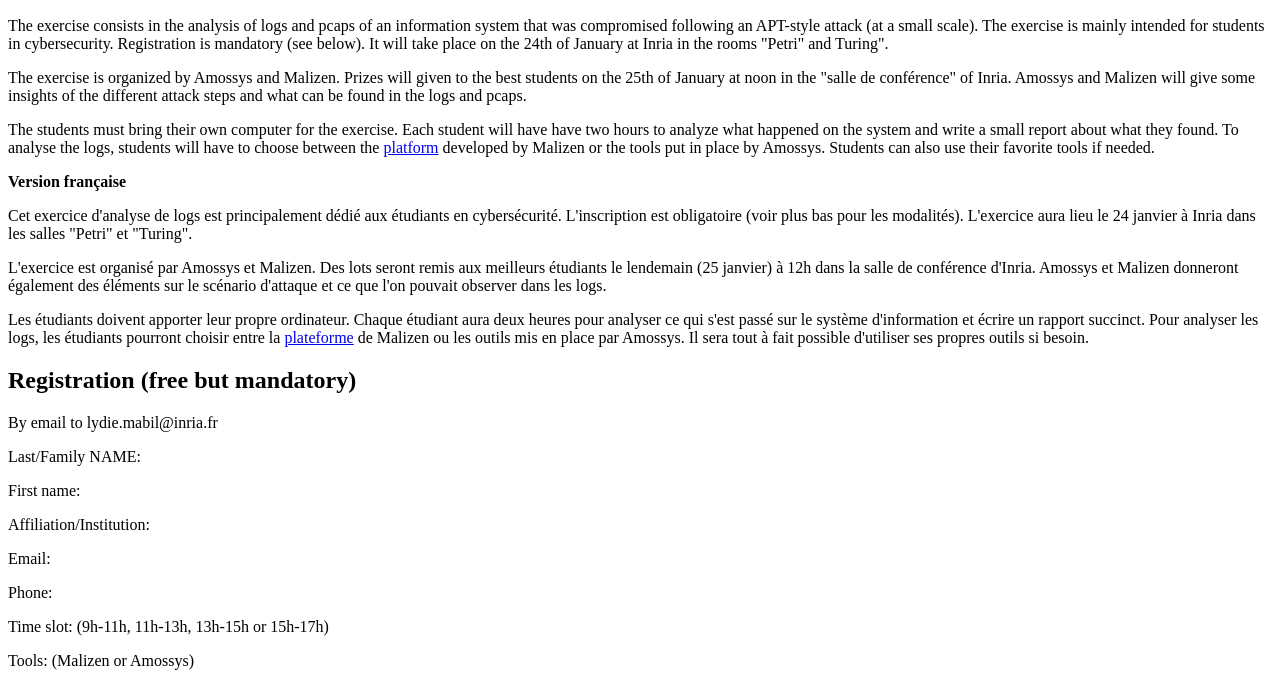
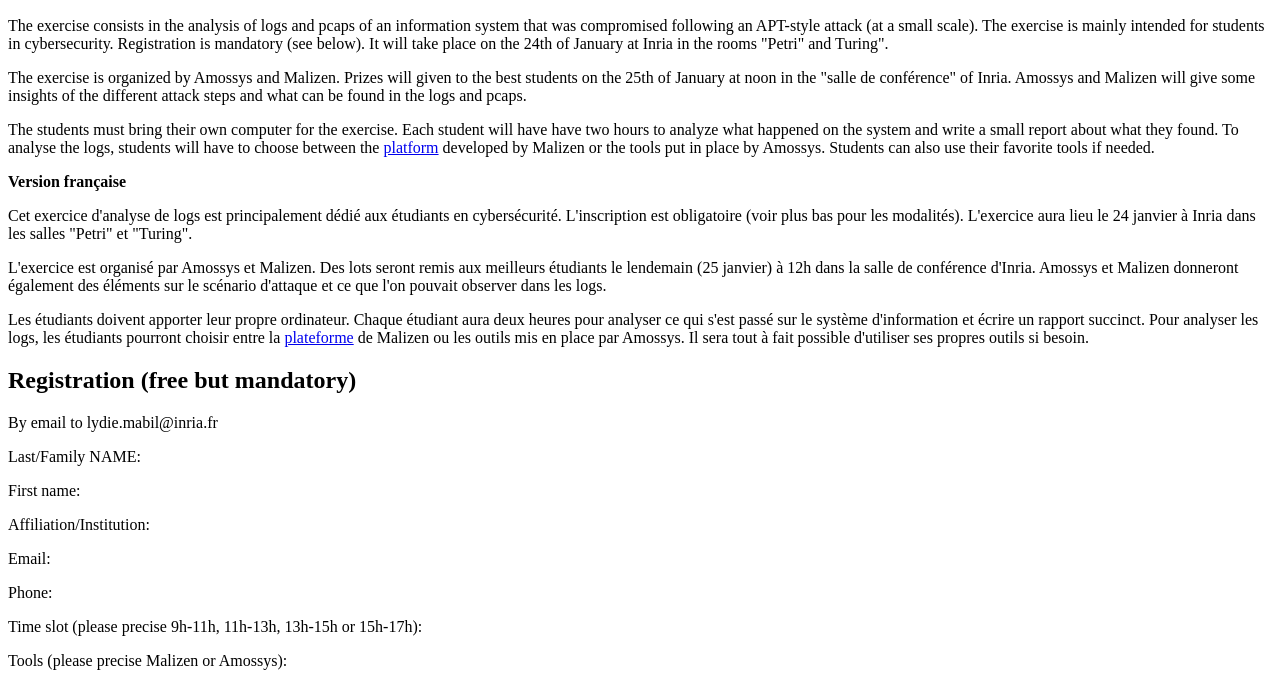
Before and after one commit to supsec-winter-workshop/supsec-winter-workshop, a plain HTML site: page exercise.html in a window 1280 px wide. Shown: the part 110-793 px from the top of the page. Drawn offline with Linux system fonts and the light colour scheme; a script that the page names is missing.

Commit message:
corrections exercice

```diff
--- a/exercise.html
+++ b/exercise.html
@@ -39,9 +39,9 @@
 
 <p>Phone:</p>
 
-<p>Time slot: (9h-11h, 11h-13h, 13h-15h or 15h-17h)</p>
+<p>Time slot (please precise 9h-11h, 11h-13h, 13h-15h or 15h-17h):</p>
 
-<p>Tools: (Malizen or Amossys)</p>
+<p>Tools (please precise Malizen or Amossys): </p>
 
 <p>Free comments:</p>
 
```
